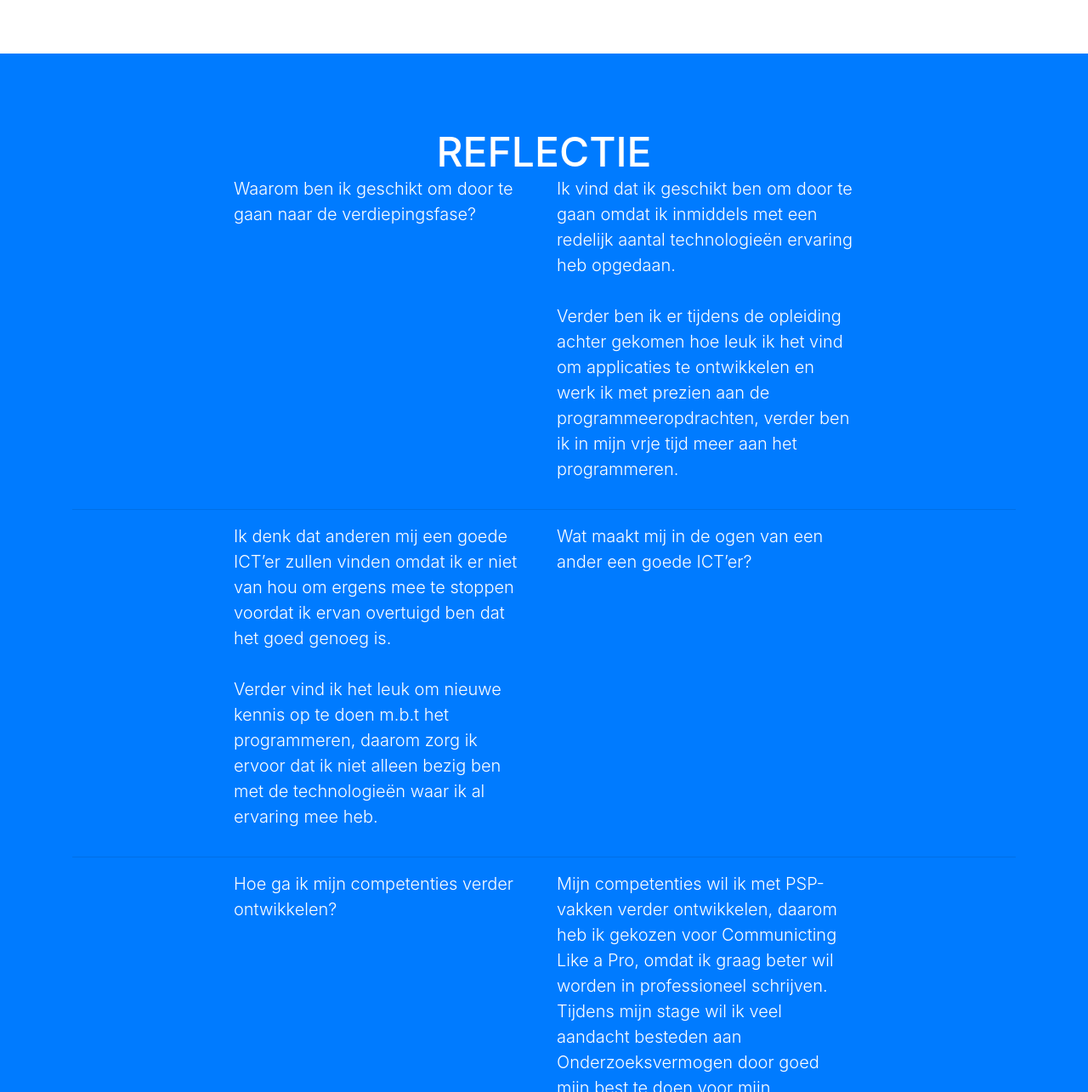
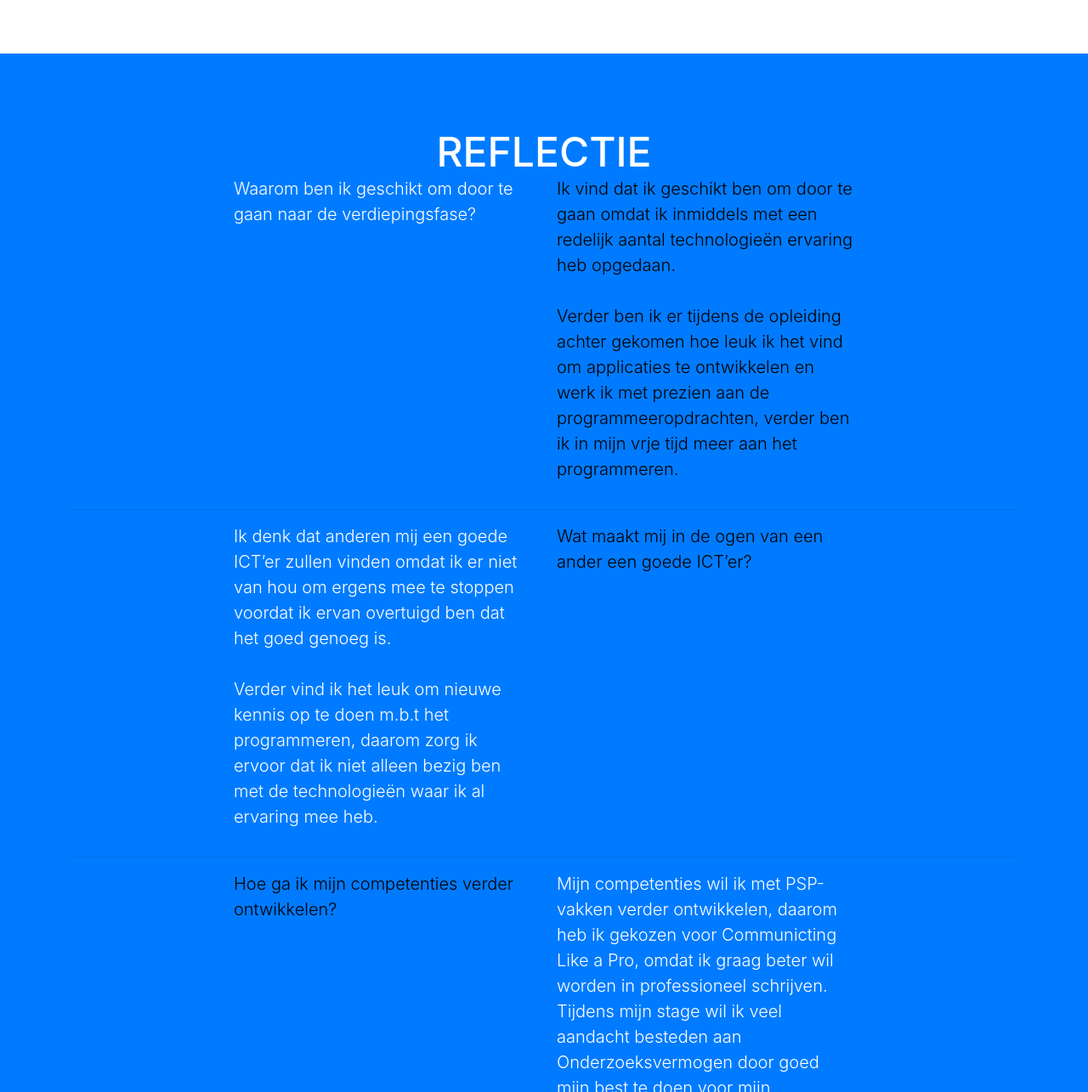
Before and after one commit to smidjustin/smidjustin.github.io, a website with bundled scripts: page index.html in a window 1280 px wide. Shown: the part 1224-2509 px from the top of the page at 85% size. Built offline with nearby package versions, Linux system fonts and the light colour scheme; files whose address does not match are found by name.

Commit message:
Give questions diff. color

```diff
--- a/index.html
+++ b/index.html
@@ -148,7 +148,7 @@
             <p class="lead">Waarom ben ik geschikt om door te gaan naar de verdiepingsfase?</p>
           </div>
           <div class="col-lg-4 mr-auto">
-            <p class="lead">Ik vind dat ik geschikt ben om door te gaan omdat ik inmiddels met een redelijk aantal technologieën ervaring heb opgedaan.
+            <p class="lead" style="color: black">Ik vind dat ik geschikt ben om door te gaan omdat ik inmiddels met een redelijk aantal technologieën ervaring heb opgedaan.
                 <br><br>
                 Verder ben ik er tijdens de opleiding achter gekomen hoe leuk ik het vind om applicaties te ontwikkelen en werk ik met prezien aan de programmeeropdrachten, verder ben ik in mijn vrje tijd meer aan het programmeren.
                 </p>
@@ -161,13 +161,13 @@
                 <br><br>Verder vind ik het leuk om nieuwe kennis op te doen m.b.t het programmeren, daarom zorg ik ervoor dat ik niet alleen bezig ben met de technologieën waar ik al ervaring mee heb.</p>
           </div>
           <div class="col-lg-4 mr-auto">
-            <p class="lead">Wat maakt mij in de ogen van een ander een goede ICT’er?</p>
+            <p class="lead" style="color: black">Wat maakt mij in de ogen van een ander een goede ICT’er?</p>
           </div>
         </div>
         <hr>
         <div class="row">
           <div class="col-lg-4 ml-auto">
-            <p class="lead">Hoe ga ik mijn competenties verder ontwikkelen?</p>
+            <p class="lead" style="color: black">Hoe ga ik mijn competenties verder ontwikkelen?</p>
           </div>
           <div class="col-lg-4 mr-auto">
             <p class="lead">Mijn competenties wil ik met PSP-vakken verder ontwikkelen, daarom heb ik gekozen voor Communicting Like a Pro, omdat ik graag beter wil worden in professioneel schrijven.
```
